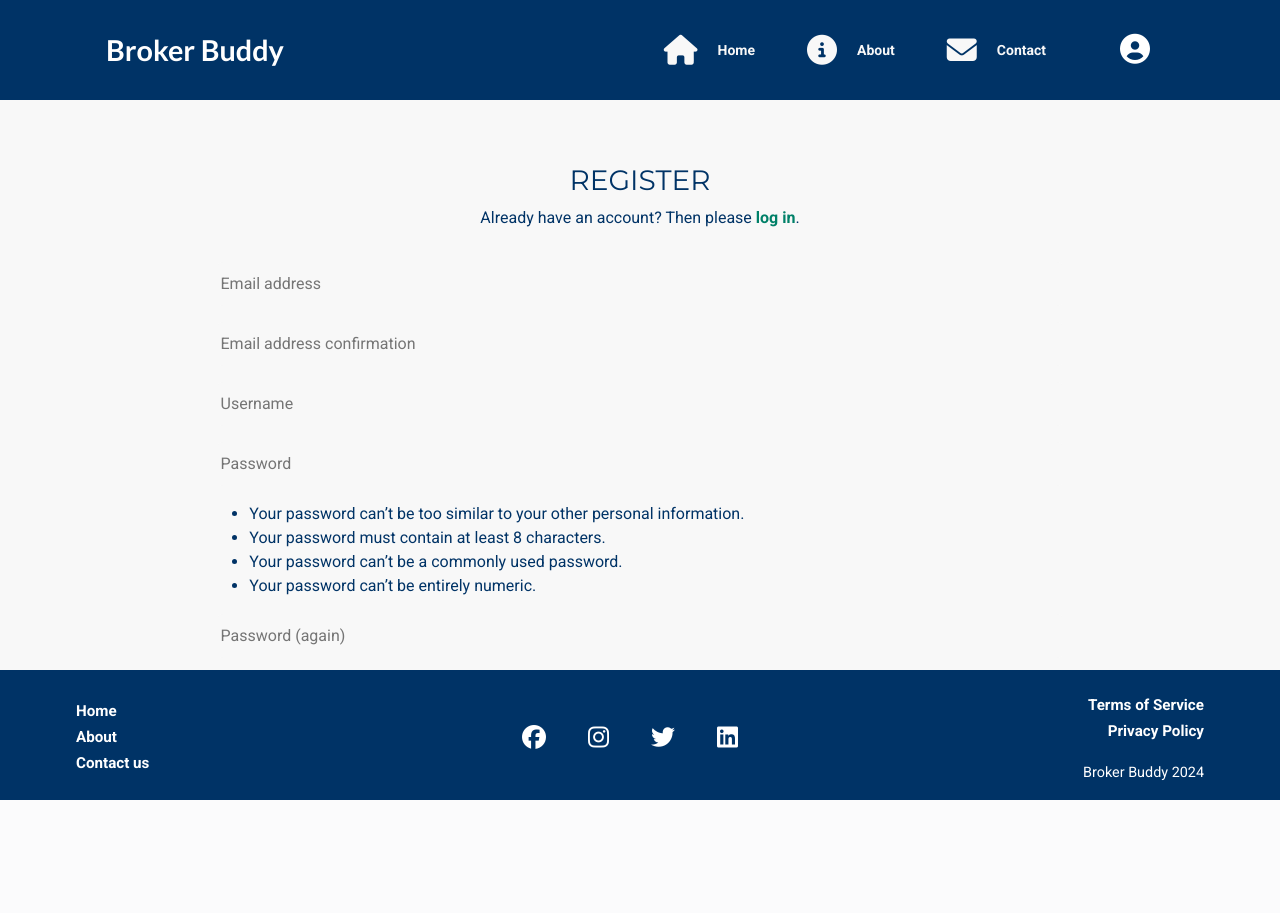
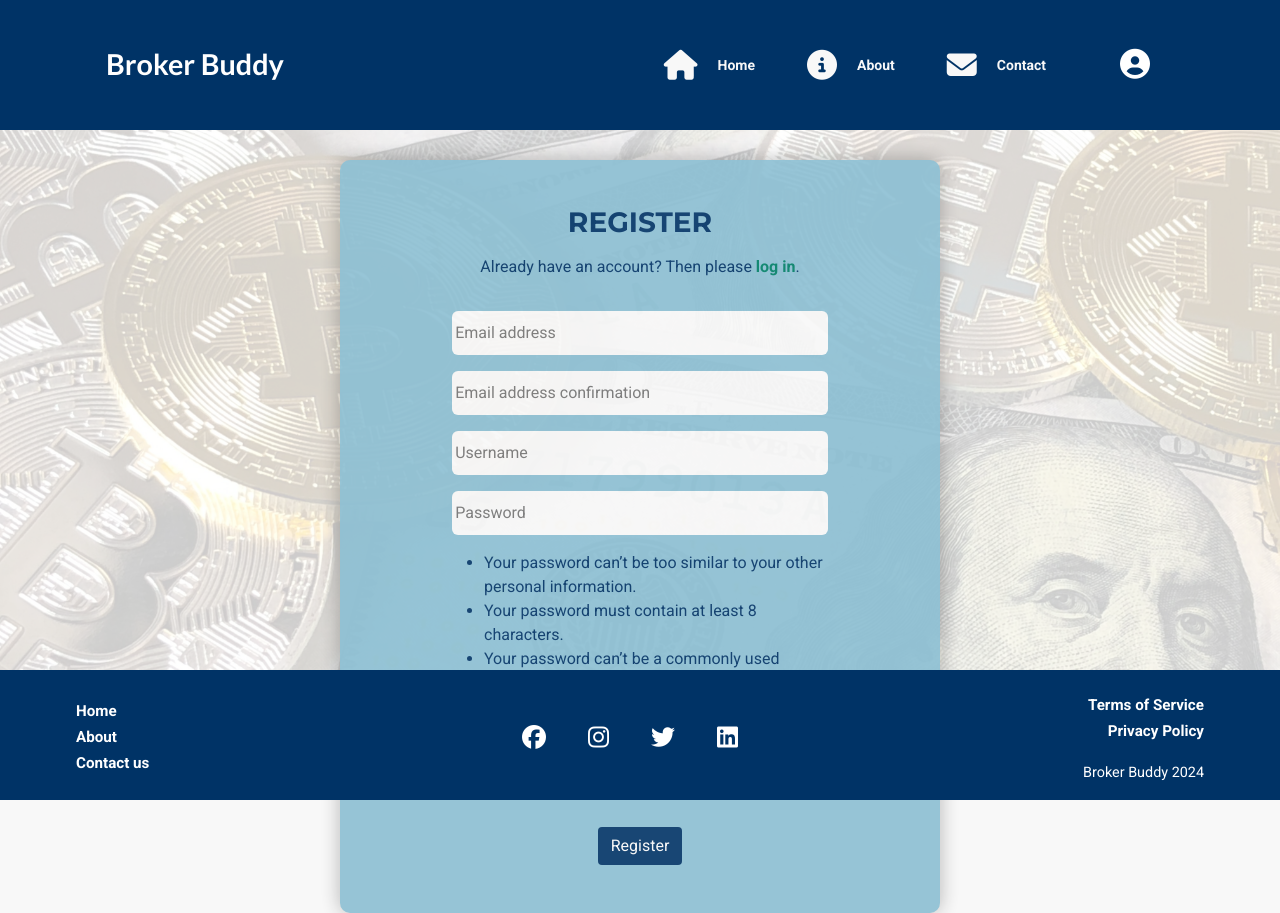
Before and after one commit to e-kai00/finFlare, a Django app: page /accounts/signup/ in a window 1280 px wide. Before the commit the page ends 800 px from the top, so only its background shows below. Run offline with Django 4.2, Linux system fonts and the light colour scheme; some libraries are stand-ins or nearby versions.

Commit message:
Add and adjust style to hero, signup and login page

```diff
--- a/home/static/home/css/home.css
+++ b/home/static/home/css/home.css
@@ -15,7 +15,7 @@
 .hero {
   position: absolute;
   top: 25px;
-  min-height: 100vh;
+  min-height: 90vh;
   width: 100%;
   background-image: url("../images/bg-image.jpg");
   background-position: center;
--- a/static/css/style.css
+++ b/static/css/style.css
@@ -274,7 +274,7 @@ form.signup p input {
 .hero-image {
     background-image: url('/static/images/pexels-david-mcbee-730547.jpg');
     width: 100%;
-    height: 800px;
+    height: 80vh;
     top: 125px;
     background-position: center;
     background-repeat: no-repeat;
@@ -292,26 +292,26 @@ form.signup p input {
     left: 0;
 }
 
-#login-container {
+.account-container {
     background-color: var(--secondary-color);
-    /* add transparency to background color */
     opacity: 0.9;
     position: relative;
+    max-width: 600px;
     top: 125px;
-    width: 80%;
-    max-width: 600px;
-    /* round the edges */
+    width: 90%;
     border-radius: 10px;
-    /* add a drop shadow */
     box-shadow: 0 0 20px rgba(0, 0, 0, 0.3);
-    /* make the background slighty transparent */
+}
+
+#signup-container{
+    top: 35px;
 }
 
 #login-btn {
     width: 100%;
 }
 
-#login-h3 {
+.account-h3 {
     margin-top: 30px;
     font-weight: bolder;
     margin-bottom: 15px;
--- a/templates/account/signup.html
+++ b/templates/account/signup.html
@@ -3,13 +3,21 @@
 {% load i18n %}
 {% load account socialaccount %}
 
+{% load static %}
+
+{% block extra_css %}
+  <link rel="stylesheet" href="{% static 'css/style.css' %}" />
+{% endblock %}
+
 {% block head_title %}{% trans "Sign In" %}{% endblock %}
 
 {% block content %}
 
+<div class="hero-image">
+  <div class="container account-container" id="signup-container">
     <div class="row">
       <div class="col-md-8 mt-3 offset-md-2 text-center">
-    <h3>{% trans "REGISTER" %}</h3>
+        <h3 class="account-h3">{% trans "REGISTER" %}</h3>
 
         <p>{% blocktrans %}Already have an account? Then please <a href="{{ login_url }}">log in</a>.{% endblocktrans %}</p>
       </div>
@@ -28,7 +36,8 @@
             <button class="btn btn-signup right" type="submit">{% trans "Register" %}</button>
           </div>
         </form>
-
+      </div>
+    </div>
   </div>
 </div>
 
--- a/templates/base.html
+++ b/templates/base.html
@@ -154,7 +154,7 @@
     </main>
 
     <!-- Footer -->
-    <footer class="footer mt-auto py-4 fixed-bottom">
+    <footer class="footer mt-auto py-4">
         <div class="m-0 text-center text-white">
             <!-- about section -->
             <div class="footer-wrapper">
```
Also changed, not shown: templates/account/login.html (+3 -4 lines). Lines whose indentation alone changed are shown as unchanged.
